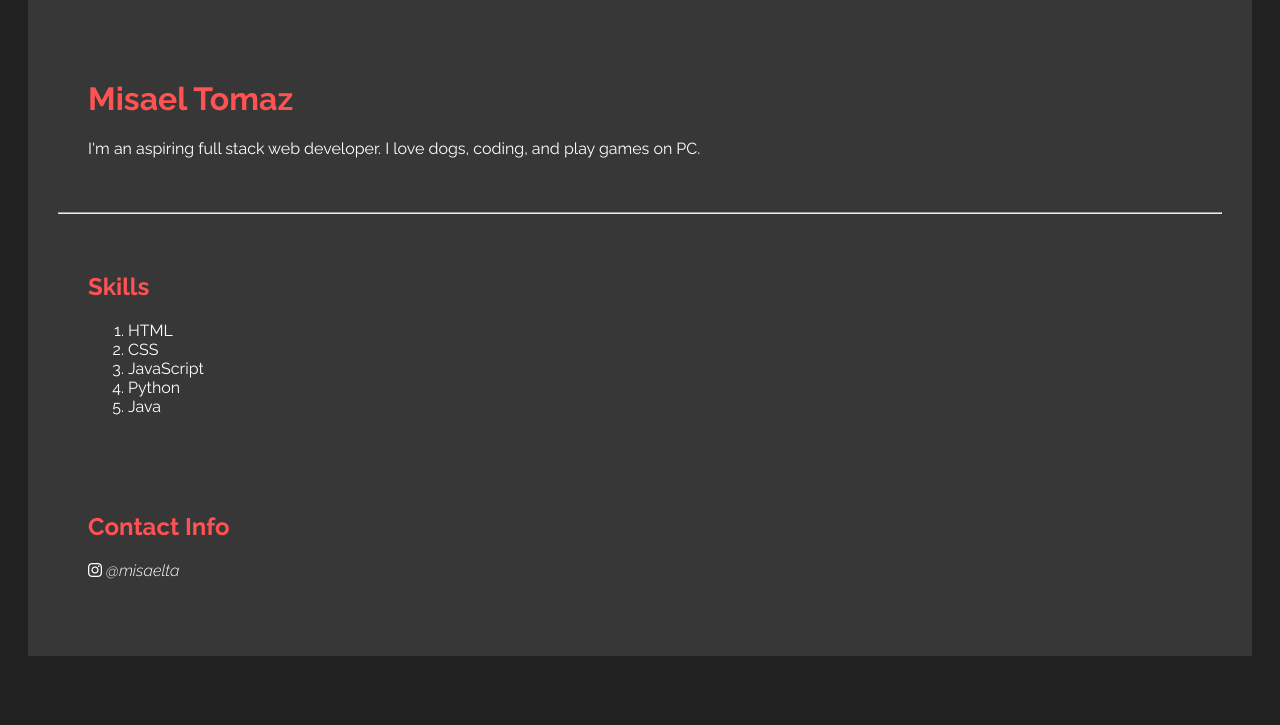
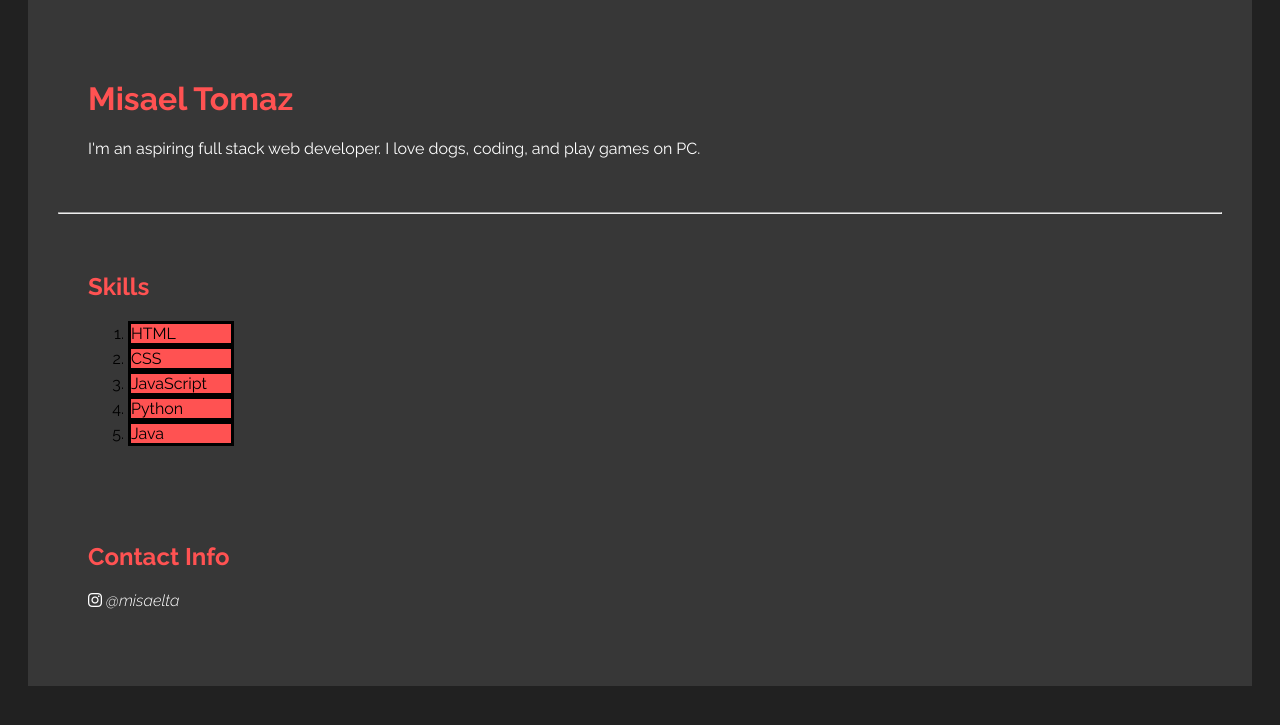
Before and after one commit to misaelta/misaelta.github.io, a PHP site: page / in a window 1280 px wide. Shown: the part 29-754 px from the top of the page. Run offline with PHP 8.4, Linux system fonts and the light colour scheme; some libraries are stand-ins or nearby versions.

Commit message:
skills
mudei um pouco as skills

```diff
--- a/css/style.css
+++ b/css/style.css
@@ -12,14 +12,22 @@ a {
 }
 
 a:hover {
-  color: #993131;
+  color: blue;
+}
+li{
+width:100px;
+border:solid;
+background:#FF5252;
 }
 
 p {
   color: white;
 }
 li {
-  color:white;
+  color:black;
+}
+li:hover{
+color:white;
 }
 div {
   font-family: 'Raleway', sans-serif;
@@ -30,7 +38,10 @@ div {
 .presentation {
 }
 
-.skills {}
+.skills {
+
+
+}
 
 .contact-info {
 
```
